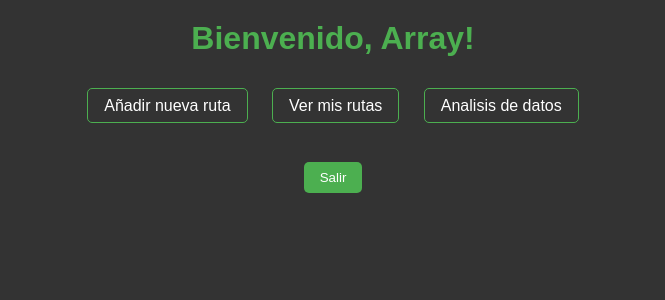
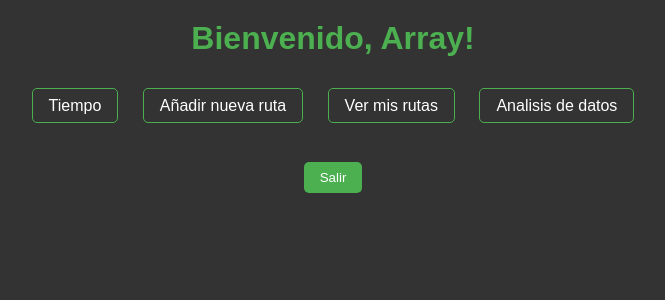
Before and after one commit to Enekopb/as_docker_kubernetes, a PHP site: page /menu.php in a window 1280 px wide. Shown: the top 300 px of the page, without its empty margins (307-972 px from the left). Run offline with PHP 8.4, Linux system fonts and the light colour scheme; the visitor is signed in with stand-in values (Sample User, id 1); a stand-in replaces the project's code that opens the database connection.

Commit message:
Update menu.php

```diff
--- a/app/menu.php
+++ b/app/menu.php
@@ -13,6 +13,7 @@ $grafana = "//".$_SERVER['SERVER_NAME'].":3000";
 <body>
     <h1>Bienvenido, <?php echo $_SESSION['usuario']; ?>!</h1>
     <ul>
+	<li><a onclick="location.href='tiempo.php'">Tiempo</a></li>
 	<li><a onclick="location.href='anadir_ruta.php'">Añadir nueva ruta</a></li>
         <li><a onclick="location.href='ver_rutas_propias.php'">Ver mis rutas</a></li>
         <li><a href=http:<?php echo $grafana; ?>>Analisis de datos</a></li>
```
